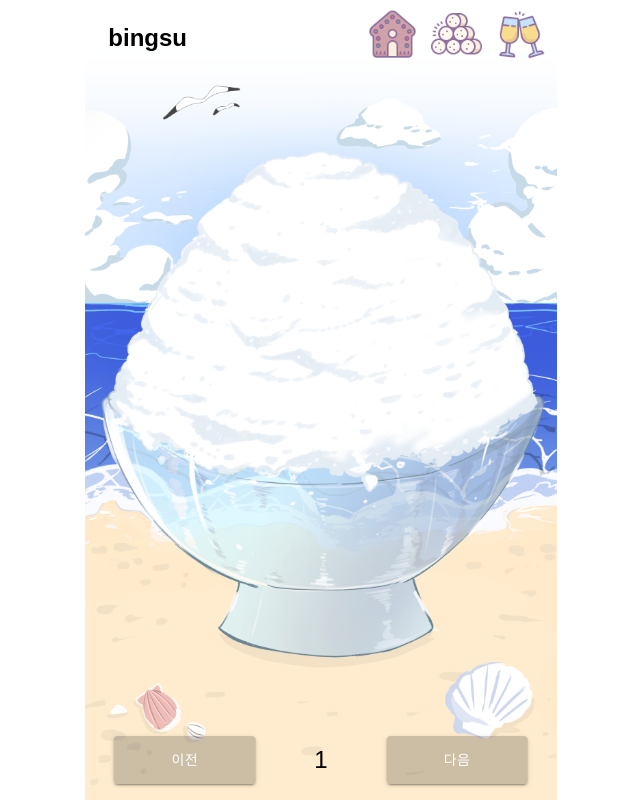
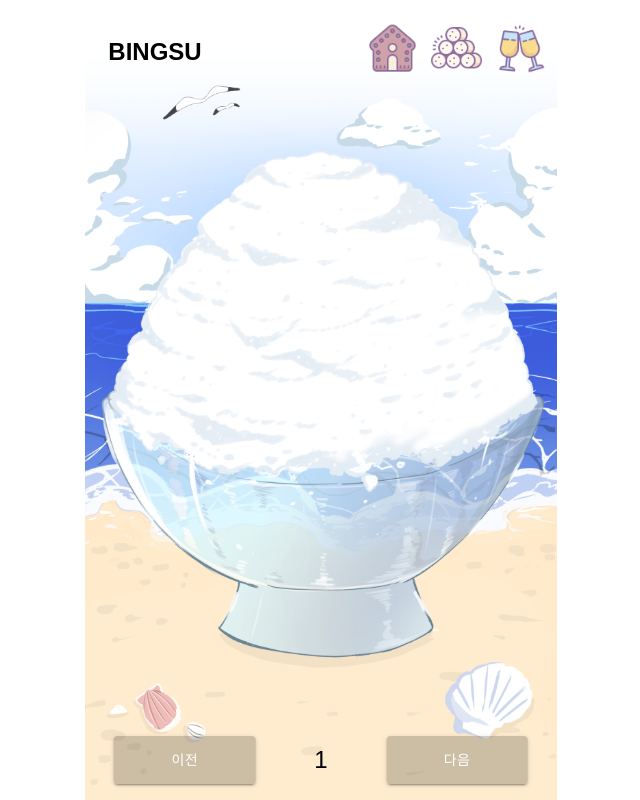
Before and after one commit to heading1/WYLSBingsu, a React app in the folder client/: page / in a window 1280 px wide. Shown: the whole page, without its empty margins (319-959 px from the left). Built offline with nearby package versions, Linux system fonts and the light colour scheme; a web font is replaced by a local one.

Commit message:
[#159] feat: 사용자 정보

```diff
--- a/client/src/pages/main-page/MainPage.tsx
+++ b/client/src/pages/main-page/MainPage.tsx
@@ -22,6 +22,7 @@ import useToppingList from './hooks/useToppingList';
 import useToppingDetail from './hooks/useToppingDetail';
 import useDidMountEffect from './hooks/useDidMountEffect';
 import { useNavigate } from 'react-router-dom';
+import useInfo from './hooks/useInfo';
 
 const ratio = theme.windowHeight / 1500;
 const location1 = { top: 15, left: 32, width: 188 * ratio };
@@ -57,19 +58,13 @@ const MainPage: React.FC = () => {
   const [loading, setLoading] = useState(false);
   const [modal, setModal] = useState({ content: '', flag: false });
   const { getMyLink, showError, error, setShowError, result } = shareMyLink();
+  const { getMyInfo, info, infoError, isInfoError } = useInfo();
   const [btnType, setBtnType] = useState('');
   const params = useParams();
   const userId = params.userId;
   let navigate = useNavigate();
 
-  const {
-    getToppings,
-    toppingError,
-    toppingResult,
-    toppingIsLoading,
-    toppingShowError,
-    setToppingShowError,
-  } = useToppingList();
+  const { getToppings, toppingResult, toppingIsLoading } = useToppingList();
 
   const {
     getToppingDetail,
@@ -77,7 +72,6 @@ const MainPage: React.FC = () => {
     toppingDetailResult,
     toppingDetailIsLoading,
     toppingDetailShowError,
-    setToppingDetailShowError,
   } = useToppingDetail();
 
   const nextPage = () => {
@@ -100,8 +94,15 @@ const MainPage: React.FC = () => {
   };
 
   useEffect(() => {
-    if (userId !== undefined) getToppings(1, userId);
+    if (userId !== undefined) {
+      getToppings(1, userId);
+      getMyInfo(userId);
+    }
   }, [userId]);
+
+  useEffect(() => {
+    console.log(info);
+  }, [info]);
 
   useDidMountEffect(() => {
     const { data } = toppingResult;
@@ -151,7 +152,11 @@ const MainPage: React.FC = () => {
           <Loading />
         ) : (
           <>
-            <Header getMyLink={getMyLink} setBtnType={setBtnType} />
+            <Header
+              getMyLink={getMyLink}
+              setBtnType={setBtnType}
+              info={info.data}
+            />
             {locationArr.map((item, i) => {
               return data[i] ? (
                 <Topping
--- a/client/src/pages/main-page/components/Header.tsx
+++ b/client/src/pages/main-page/components/Header.tsx
@@ -7,9 +7,10 @@ import { useNavigate, useParams } from 'react-router-dom';
 interface HeaderProps {
   getMyLink: Function;
   setBtnType: Function;
+  info: any;
 }
 
-const Header: React.FC<HeaderProps> = ({ getMyLink, setBtnType }) => {
+const Header: React.FC<HeaderProps> = ({ getMyLink, setBtnType, info }) => {
   let navigate = useNavigate();
   const params = useParams();
   const userId = params.userId;
@@ -31,7 +32,7 @@ const Header: React.FC<HeaderProps> = ({ getMyLink, setBtnType }) => {
   return (
     <Wrapper>
       <article>
-        <h2>bingsu</h2>
+        <h2>{info ? `${info}의 빙수` : `BINGSU`}</h2>
       </article>
       <nav>
         <NavButton>
--- a/client/src/pages/main-page/components/HeaderStyle.tsx
+++ b/client/src/pages/main-page/components/HeaderStyle.tsx
@@ -9,9 +9,11 @@ const Wrapper = styled.header`
   align-items: center;
   height: 10%;
   text-align: left;
+  margin-top: 3%;
   & > article {
     position: absolute;
     margin-left: 5%;
+    width: 60%;
     font-size: 1rem;
     top: 0.5vh;
   }
--- /dev/null
+++ b/client/src/pages/main-page/hooks/useInfo.tsx
@@ -0,0 +1,57 @@
+import axios, { AxiosError } from 'axios';
+import { useCallback, useState } from 'react';
+
+type response = {
+  message: string;
+};
+
+type info = {
+  createAt?: string;
+  nickName?: string;
+  email?: string;
+  password?: string;
+  userType?: string;
+};
+
+const useInfo = () => {
+  const [infoError, setInfoError] = useState<Error['message']>('');
+  const [info, setInfo] = useState({ status: '', data: '' });
+  const [isLoading, setLoading] = useState(false);
+  const [isInfoError, setIsInfoError] = useState(false);
+
+  const getMyInfo = useCallback((_id: string) => {
+    const URI = `http://localhost:8070/user/info/${_id}`;
+
+    setLoading(true);
+    axios
+      .get<response>(URI, {
+        withCredentials: true,
+      })
+      .then((response) => {
+        const data = String(response.data);
+        setInfo({ status: 'OK', data });
+        setInfoError('');
+        setIsInfoError(false);
+      })
+      .catch((err: AxiosError | Error) => {
+        console.log('catch', err);
+        if (axios.isAxiosError(err)) {
+          const responseError = err as AxiosError<response>;
+          setIsInfoError(true);
+          if (responseError && responseError.response) {
+            setInfoError(responseError.response.data.message);
+            setInfo({ status: 'infoError', data: '' });
+          }
+        }
+      })
+      .finally(() => {
+        setTimeout(() => {
+          setLoading(false);
+        }, 400);
+      });
+  }, []);
+
+  return { getMyInfo, infoError, info, isLoading, isInfoError, setIsInfoError };
+};
+
+export default useInfo;
```
